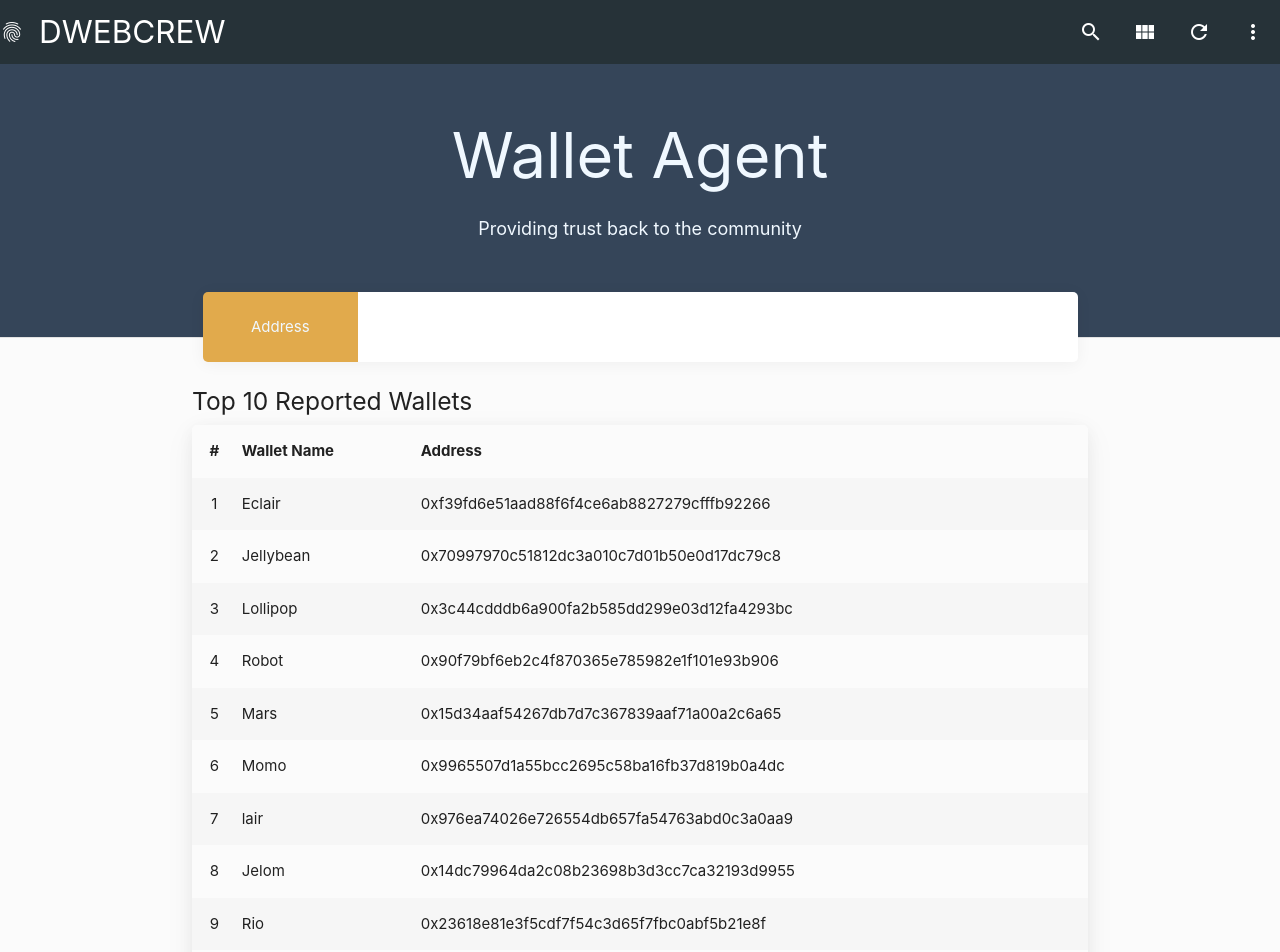
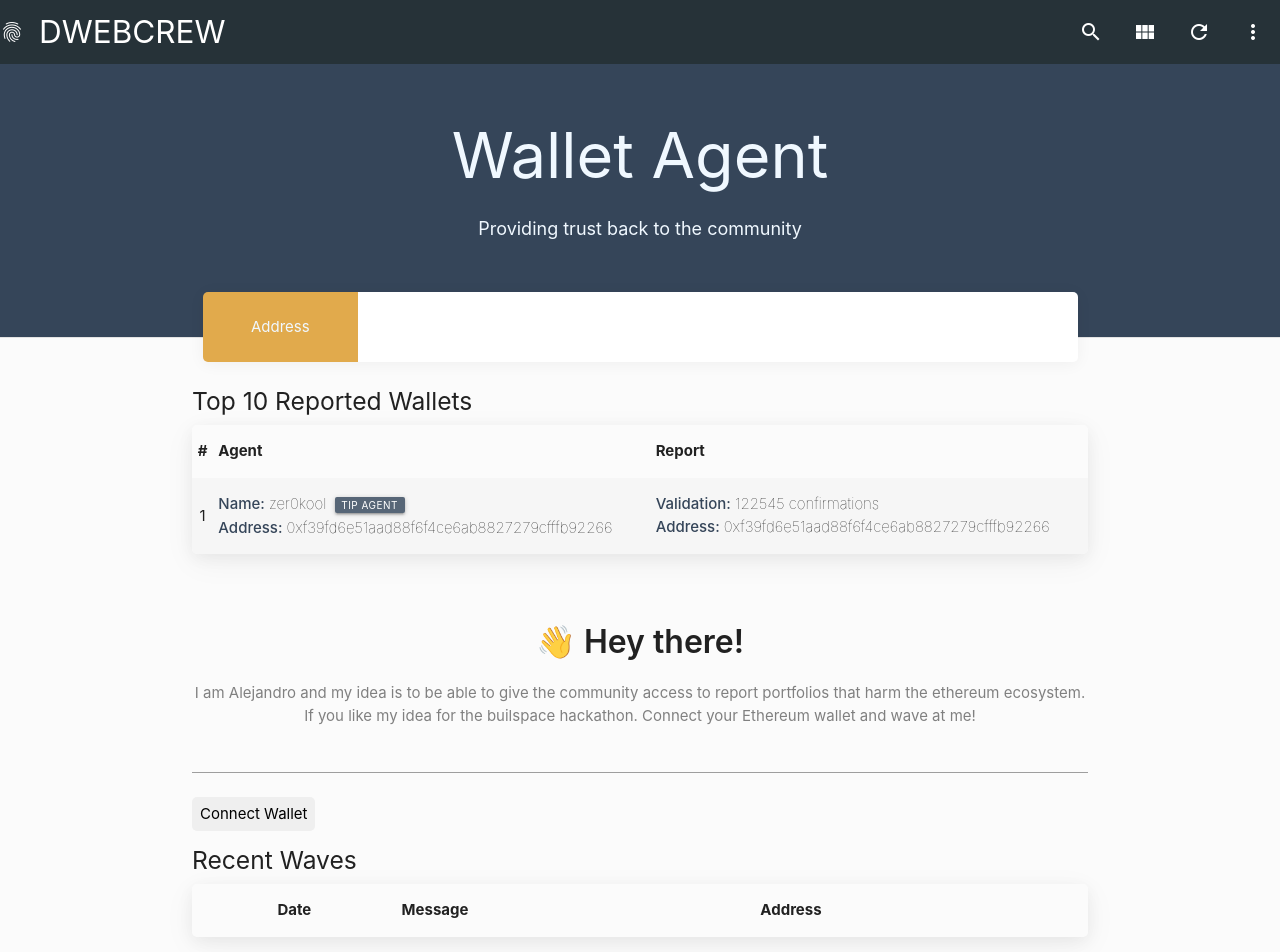
Before and after one commit to zer0kool/web3, a React (Create React App) app: page / in a window 1280 px wide. Shown: the top 952 px of the page. Built offline with nearby package versions, Linux system fonts and the light colour scheme.

Commit message:
setting table layout

```diff
--- a/src/components/Main/Main.css
+++ b/src/components/Main/Main.css
@@ -97,6 +97,28 @@
 	-webkit-box-shadow: rgba(17, 17, 26, 0.05) 0px 4px 16px, rgba(17, 17, 26, 0.05) 0px 8px 32px;
 	box-shadow: rgba(17, 17, 26, 0.05) 0px 4px 16px, rgba(17, 17, 26, 0.05) 0px 8px 32px;
 }
-th:nth-child(1), td:nth-child(1) {
-    text-align: center;
+
+th:nth-child(1),
+td:nth-child(1) {
+	text-align: center;
 }
+
+.blockReport {
+	display: grid;
+	font-size: 1rem;
+	font-weight: lighter;
+}
+
+.blockReport b {
+	color: #354559;
+	font-weight: 500;
+}
+button.tip.btn-small {
+    height: 16px;
+    font-size: 10px;
+    line-height: 0;
+    background-color: #576677;
+    width: 70px;
+    padding: 0;
+    margin: 4px;
+}
--- a/src/components/Main/Main.jsx
+++ b/src/components/Main/Main.jsx
@@ -9,77 +9,42 @@
            <div className="Main">
               <div className="info">
               		<h1>Wallet Agent</h1>
-									<p class="slogan">Providing trust back to the community</p>
-									<div class="container">
-										<div class="searchBar">
-											<span class="txt">Address</span>
-											<span class="search"><input></input></span>
-											<span class="icon"></span>
+									<p className="slogan">Providing trust back to the community</p>
+									<div className="container">
+										<div className="searchBar">
+											<span className="txt">Address</span>
+											<span className="search"><input></input></span>
+											<span className="icon"></span>
 										</div>
 									</div>
               </div>
 							<div className="container">
 								<div id="data">
 								<h5>Top 10 Reported Wallets</h5>
-								<table class="striped highlight responsive-table">
+								<table className="striped highlight responsive-table">
 									<thead>
 										<tr>
 												<th>#</th>
-												<th>Wallet Name</th>
-												<th>Address</th>
+												<th>Agent</th>
+												<th>Report</th>
 										</tr>
 									</thead>
 
 									<tbody>
 										<tr>
 											<td>1</td>
-											<td>Eclair</td>
-											<td class="truncate">0xf39fd6e51aad88f6f4ce6ab8827279cfffb92266</td>
-										</tr>
-										<tr>
-											<td>2</td>
-											<td>Jellybean</td>
-											<td class="truncate">0x70997970c51812dc3a010c7d01b50e0d17dc79c8</td>
-										</tr>
-										<tr>
-											<td>3</td>
-											<td>Lollipop</td>
-											<td class="truncate">0x3c44cdddb6a900fa2b585dd299e03d12fa4293bc</td>
-										</tr>
-										<tr>
-											<td>4</td>
-											<td>Robot</td>
-											<td class="truncate">0x90f79bf6eb2c4f870365e785982e1f101e93b906</td>
-										</tr>
-										<tr>
-											<td>5</td>
-											<td>Mars</td>
-											<td class="truncate">0x15d34aaf54267db7d7c367839aaf71a00a2c6a65</td>
-										</tr>
-										<tr>
-											<td>6</td>
-											<td>Momo</td>
-											<td class="truncate">0x9965507d1a55bcc2695c58ba16fb37d819b0a4dc</td>
-										</tr>
-										<tr>
-											<td>7</td>
-											<td>lair</td>
-											<td class="truncate">0x976ea74026e726554db657fa54763abd0c3a0aa9</td>
-										</tr>
-										<tr>
-											<td>8</td>
-											<td>Jelom</td>
-											<td class="truncate">0x14dc79964da2c08b23698b3d3cc7ca32193d9955</td>
-										</tr>
-										<tr>
-											<td>9</td>
-											<td>Rio</td>
-											<td class="truncate">0x23618e81e3f5cdf7f54c3d65f7fbc0abf5b21e8f</td>
-										</tr>
-										<tr>
-											<td>10</td>
-											<td>Xor</td>
-											<td class="truncate">0xa0ee7a142d267c1f36714e4a8f75612f20a79720</td>
+											<td>
+												<div className="blockReport">
+													<span><b>Name: </b>zer0kool <button className="tip btn-small">Tip Agent</button></span>
+													<span><b>Address: </b>0xf39fd6e51aad88f6f4ce6ab8827279cfffb92266</span>
+												</div>
+											</td>
+											<td>
+												<div className="blockReport">
+													<span><b>Validation: </b>122545 confirmations</span>
+													<span><b>Address: </b>0xf39fd6e51aad88f6f4ce6ab8827279cfffb92266</span>
+												</div>
+											</td>
 										</tr>
 									</tbody>
 								</table>
```
